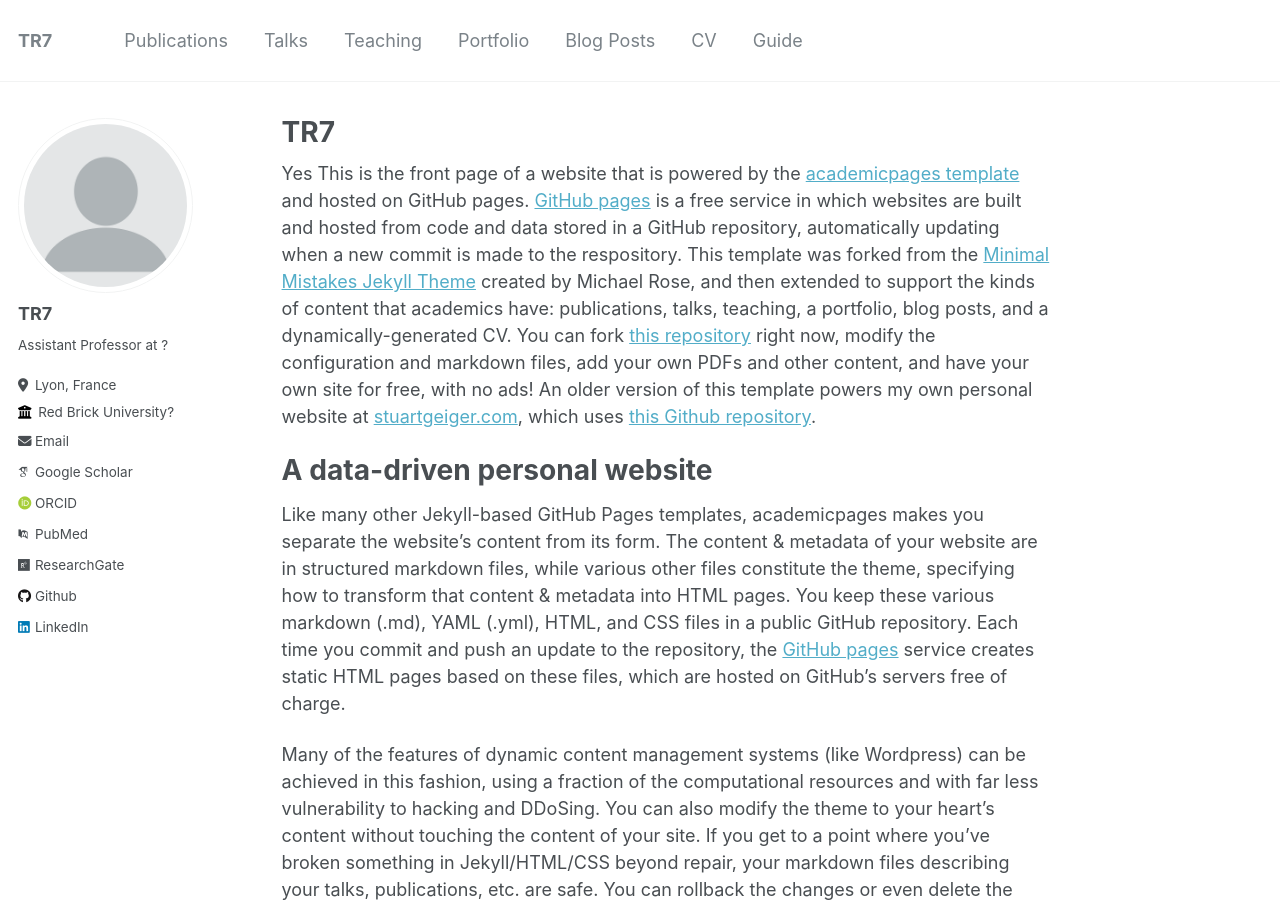
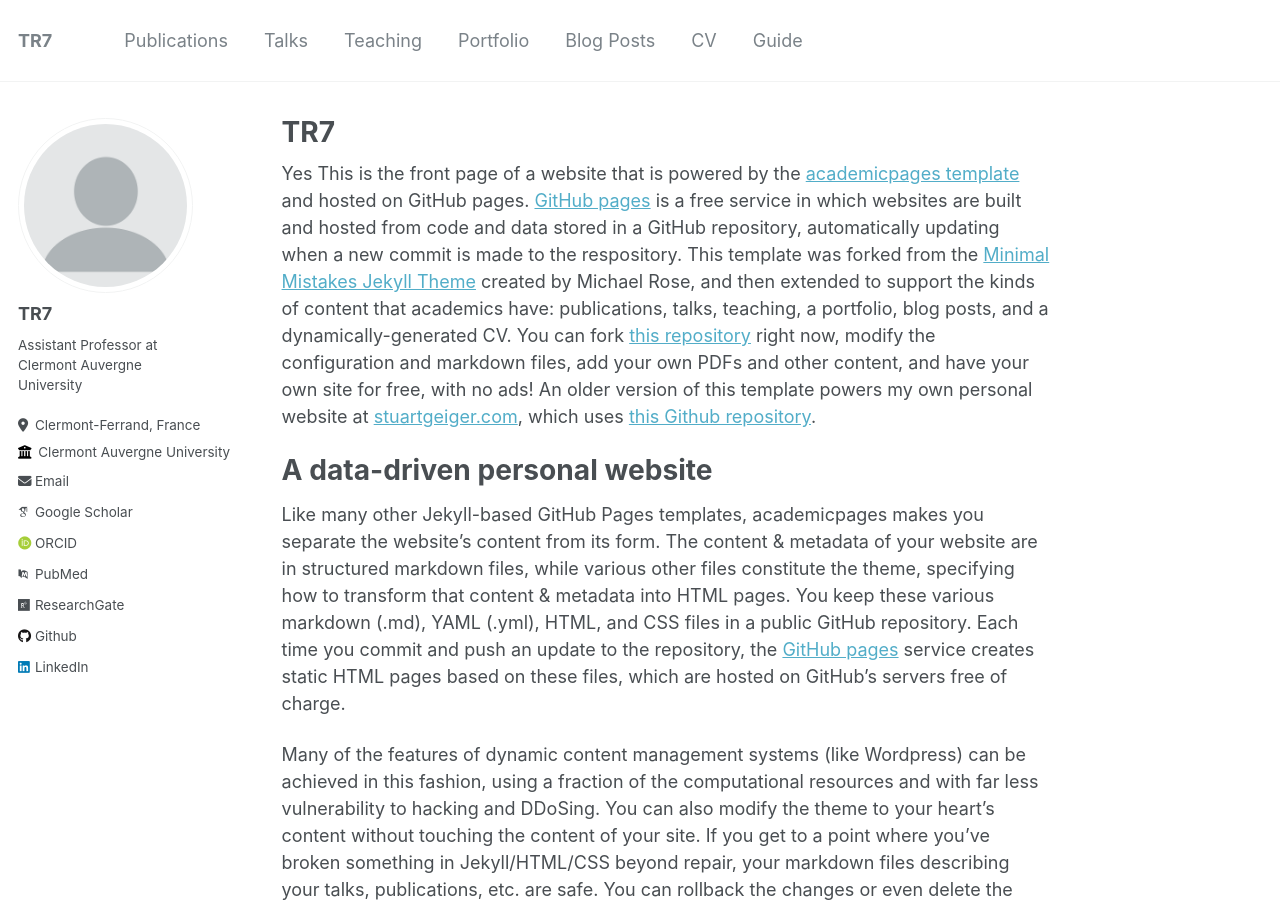
Before and after one commit to tagtag222/tagtag222.github.io, a Jekyll site: the page built from _pages/about.md, in a window 1280 px wide and 900 px high. Built offline with Jekyll 4.4.1, drawn with Linux system fonts in a browser that asks for light colours; some web fonts are replaced.

Commit message:
Update _config.yml

```diff
--- a/_config.yml
+++ b/_config.yml
@@ -24,9 +24,9 @@ author:
   avatar           : "profile.png"
   name             : "TR7"
   pronouns         : # example: "he/him"
-  bio              : "Assistant Professor at ?"
-  location         : "Lyon, France"
-  employer         : "Red Brick University?"
+  bio              : "Assistant Professor at Clermont Auvergne University"
+  location         : "Clermont-Ferrand, France"
+  employer         : "Clermont Auvergne University"
   uri              : # URL
   email            : "none@example.org"
 
```
